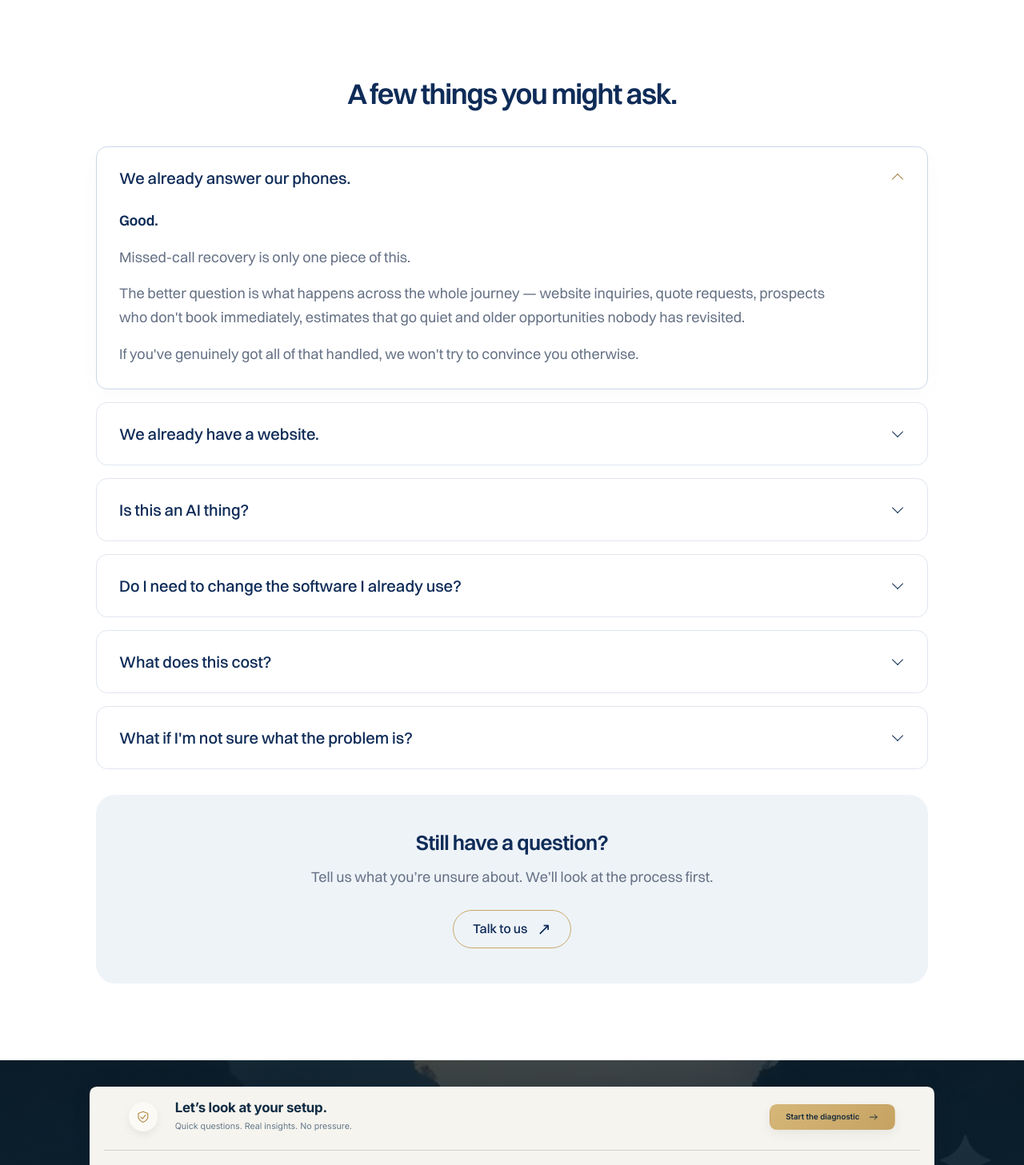
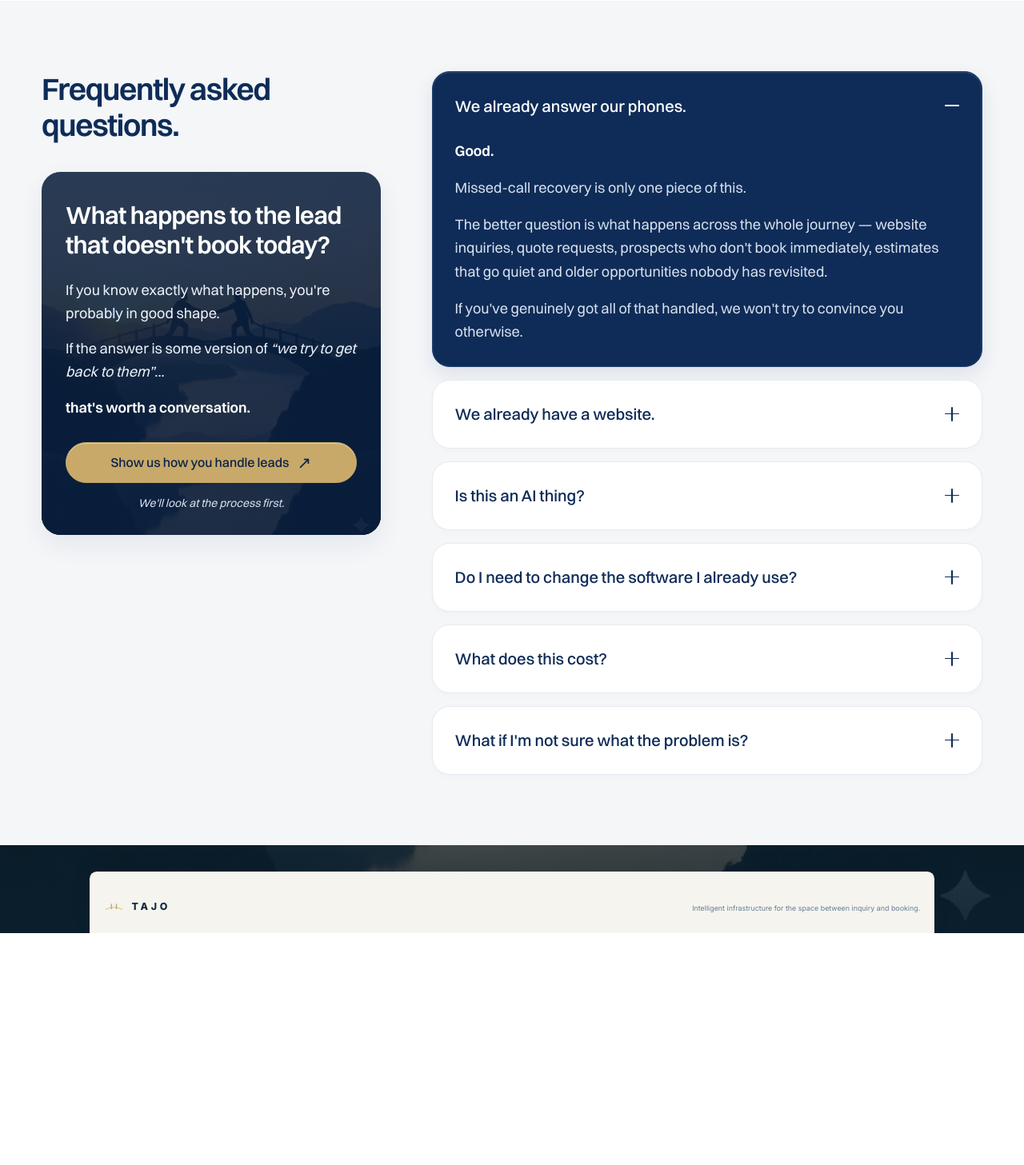
Before and after one commit to wh0isalfred/TAJO, a Next.js app: page / in a window 1280 px wide. Shown: the part 3660-5117 px from the top of the page at 80% size. After the commit the page ends 4827 px from the top, so only its background shows below. Built offline with nearby package versions, Linux system fonts and the light colour scheme.

Commit message:
feat: match FAQ reference and integrate image-backed lead CTA

```diff
--- a/app/faq.css
+++ b/app/faq.css
@@ -1,23 +1,35 @@
-.tajo-faq { padding:96px 0; background:#fff; scroll-margin-top:100px; }
-.tajo-faq-container { width:min(1040px,calc(100% - 104px)); margin:auto; }
-.tajo-faq h2 { text-align:center; margin-bottom:44px; }
-.tajo-faq-list { display:grid; gap:16px; }
-.tajo-faq-list details { border:1px solid #e0e6ee; border-radius:14px; background:white; transition:border-color 220ms ease,box-shadow 220ms ease; overflow:hidden; }
-.tajo-faq-list details[open] { border-color:#cbd8e7; box-shadow:0 8px 30px #0f2c5805; }
-.tajo-faq-list summary { display:flex; justify-content:space-between; align-items:center; gap:24px; min-height:76px; padding:24px 28px; list-style:none; font-size:20px; font-weight:500; line-height:1.45; cursor:pointer; transition:background 220ms ease; }
+.tajo-faq { padding:88px 0; background:#f4f6f8; scroll-margin-top:100px; }
+.tajo-faq-container { width:min(1320px,calc(100% - 104px)); margin:auto; display:grid; grid-template-columns:minmax(0,.8fr) minmax(0,1.3fr); gap:64px; align-items:start; }
+.tajo-faq-introduction { min-width:0; }
+.tajo-faq h2 { max-width:380px; margin-bottom:36px; font-size:clamp(32px,3vw,44px); }
+.tajo-faq-list { display:grid; gap:16px; min-width:0; }
+.tajo-faq-list details { border:1px solid #e6eaf0; border-radius:22px; background:white; box-shadow:0 3px 8px #0f2c5805; transition:background 250ms ease,border-color 250ms ease,box-shadow 250ms ease; overflow:hidden; }
+.tajo-faq-list details[open] { background:#0f2c58; color:white; border-color:#1c4373; box-shadow:inset 0 1px 2px #ffffff26,0 10px 24px #0f2c581a; }
+.tajo-faq-list summary { display:flex; justify-content:space-between; align-items:center; gap:24px; min-height:84px; padding:26px 28px; list-style:none; font-size:20px; font-weight:500; line-height:1.45; cursor:pointer; transition:background 220ms ease; }
 .tajo-faq-list summary::-webkit-details-marker { display:none; }
-.tajo-faq-list summary > span { width:10px; height:10px; flex:none; border-right:1.5px solid currentColor; border-bottom:1.5px solid currentColor; transform:rotate(45deg); transition:transform 250ms ease,color 250ms ease; margin:0 4px 5px; }
-.tajo-faq-list details[open] summary > span { transform:rotate(225deg); color:#a47f3e; margin-top:7px; }
-.tajo-faq-list summary:focus-visible { outline:3px solid #c8a96a; outline-offset:-5px; border-radius:13px; }
-.tajo-faq-answer { padding:0 28px 28px; max-width:940px; color:#657185; font-size:18px; line-height:1.65; }
+.tajo-faq-list summary > span { position:relative; width:18px; height:18px; flex:none; }
+.tajo-faq-list summary > span::before,.tajo-faq-list summary > span::after { content:''; position:absolute; background:currentColor; border-radius:2px; }
+.tajo-faq-list summary > span::before { width:18px; height:1.5px; left:0; top:8px; }
+.tajo-faq-list summary > span::after { height:18px; width:1.5px; top:0; left:8px; transition:transform 220ms ease; }
+.tajo-faq-list details[open] summary > span::after { transform:scaleY(0); }
+.tajo-faq-list summary:focus-visible { outline:3px solid #c8a96a; outline-offset:-5px; border-radius:21px; }
+.tajo-faq-answer { padding:0 28px 28px; color:#d8e2ee; font-size:18px; line-height:1.65; }
 .tajo-faq-answer p + p { margin-top:16px; }
-.tajo-faq-answer strong { color:#0f2c58; font-weight:600; }
+.tajo-faq-answer strong { color:white; font-weight:600; }
 .tajo-faq-list details[open] .tajo-faq-answer { animation:faq-answer-in 300ms ease both; }
-.tajo-faq-contact { background:#eef3f8; border-radius:24px; padding:44px 32px; margin-top:32px; text-align:center; }
-.tajo-faq-contact h3 { font-size:26px; font-weight:600; line-height:1.3; letter-spacing:-.5px; }
-.tajo-faq-contact p { color:#657185; font-size:18px; line-height:1.6; margin:12px auto 26px; }
-.tajo-faq-contact .tajo-section-button { border:1px solid #c8a96a; background:transparent; color:#0f2c58; }
+.tajo-faq-contact { position:relative; isolation:isolate; border-radius:24px; overflow:hidden; background:#0f2c58; color:white; box-shadow:0 12px 32px #0f2c5812; }
+.tajo-faq-contact-image { position:absolute; z-index:-2; inset:0; width:100%; height:100%; object-fit:cover; object-position:55% center; }
+.tajo-faq-contact::before { content:''; position:absolute; inset:0; z-index:-1; background:linear-gradient(180deg,rgba(9,31,62,.86),rgba(9,31,62,.92)); }
+.tajo-faq-contact-copy { padding:36px 30px 28px; }
+.tajo-faq-contact h3 { font-size:clamp(27px,2.4vw,34px); font-weight:600; line-height:1.2; letter-spacing:-.7px; margin-bottom:24px; }
+.tajo-faq-contact p { color:#edf2f8; font-size:18px; line-height:1.6; }
+.tajo-faq-contact p + p { margin-top:16px; }
+.tajo-faq-contact strong { color:white; font-weight:600; }
+.tajo-faq-contact .tajo-section-button { margin-top:28px; width:100%; padding:14px 18px; gap:10px; border:1px solid #c8a96a; background:#c8a96a; color:#0b2447; font-size:16px; box-shadow:inset 0 1px #ffffff66; }
+.tajo-faq-contact p.tajo-faq-contact-note { margin-top:14px; font-size:14px; text-align:center; color:#d9e3ef; }
 @keyframes faq-answer-in { from { opacity:0; transform:translateY(4px); } to { opacity:1; transform:translateY(0); } }
-@media (hover:hover) { .tajo-faq-list summary:hover { background:#f7f9fc; } .tajo-faq-contact .tajo-section-button:hover { background:#0f2c58; color:white; transform:translateY(-2px); } }
-@media (max-width:700px) { .tajo-faq { padding:60px 0; } .tajo-faq-container { width:calc(100% - 40px); } .tajo-faq h2 { margin-bottom:28px; } .tajo-faq-list { gap:12px; } .tajo-faq-list summary { padding:20px; min-height:68px; font-size:18px; gap:18px; } .tajo-faq-answer { padding:0 20px 24px; font-size:17px; } .tajo-faq-contact { padding:32px 22px; border-radius:20px; } .tajo-faq-contact h3 { font-size:24px; } }
-@media (prefers-reduced-motion:reduce) { .tajo-faq-list details, .tajo-faq-list summary, .tajo-faq-list summary > span { transition:none; } .tajo-faq-list details[open] .tajo-faq-answer { animation:none; } }
+@media (hover:hover) { .tajo-faq-list details:not([open]) summary:hover { background:#f9fbfd; } .tajo-faq-contact .tajo-section-button:hover { background:#dfc18b; transform:translateY(-2px); box-shadow:0 5px 14px #0002; } }
+@media (max-width:1100px) { .tajo-faq-container { gap:32px; grid-template-columns:minmax(0,.9fr) minmax(0,1.2fr); } .tajo-faq-contact-copy { padding:28px 24px; } .tajo-faq-list summary { padding:24px; font-size:19px; } .tajo-faq-answer { padding:0 24px 24px; font-size:17px; } }
+@media (max-width:850px) { .tajo-faq-container { grid-template-columns:1fr; grid-template-areas:'heading' 'questions' 'contact'; gap:28px; } .tajo-faq-introduction { display:contents; } .tajo-faq-introduction > div:first-child { grid-area:heading; } .tajo-faq h2 { margin:0; max-width:none; } .tajo-faq-list { grid-area:questions; } .tajo-faq-contact { grid-area:contact; } .tajo-faq-contact-copy { padding:36px; max-width:660px; } .tajo-faq-contact-image { object-position:center 38%; } .tajo-faq-contact .tajo-section-button { width:auto; } .tajo-faq-contact p.tajo-faq-contact-note { text-align:left; } }
+@media (max-width:700px) { .tajo-faq { padding:60px 0; } .tajo-faq-container { width:calc(100% - 40px); } .tajo-faq-list { gap:12px; } .tajo-faq-list details { border-radius:18px; } .tajo-faq-list summary { padding:22px 20px; min-height:76px; font-size:18px; gap:18px; } .tajo-faq-answer { padding:0 20px 24px; } .tajo-faq-contact-copy { padding:30px 24px; } .tajo-faq-contact h3 { font-size:30px; } .tajo-faq-contact .tajo-section-button { width:100%; } .tajo-faq-contact p.tajo-faq-contact-note { text-align:center; } }
+@media (prefers-reduced-motion:reduce) { .tajo-faq-list details, .tajo-faq-list summary, .tajo-faq-list summary > span::after { transition:none; } .tajo-faq-list details[open] .tajo-faq-answer { animation:none; } }
--- a/app/sections.css
+++ b/app/sections.css
@@ -114,13 +114,13 @@
 .tajo-fit-introduction > p { max-width:750px; font-size:20px; line-height:1.55; color:#657185; margin-top:18px; }
 .tajo-fit-columns { display:grid; grid-template-columns:1fr 1fr; gap:72px; margin-top:44px; }
 .tajo-fit-columns > div { position:relative; isolation:isolate; border-top:1px solid #dbe4ec; padding:24px 0; }
-.tajo-fit-columns > div::before { content:''; position:absolute; z-index:-1; inset:0 -16px -20px; pointer-events:none; background:radial-gradient(ellipse 70% 35% at 50% 65%,rgb(35 134 83 / 10%),rgb(35 134 83 / 3%) 50%,transparent 100%); }
-.tajo-fit-columns > div:last-child::before { background:radial-gradient(ellipse 70% 35% at 50% 65%,rgb(195 78 78 / 10%),rgb(195 78 78 / 3%) 50%,transparent 100%); }
+.tajo-fit-columns > div::before { content:''; position:absolute; z-index:-1; inset:0 -16px -20px; pointer-events:none; background:radial-gradient(ellipse 50% 42% at 50% 58%,rgb(35 134 83 / 20%),rgb(35 134 83 / 7%) 55%,transparent 100%); }
+.tajo-fit-columns > div:last-child::before { background:radial-gradient(ellipse 50% 42% at 50% 58%,rgb(195 78 78 / 20%),rgb(195 78 78 / 7%) 55%,transparent 100%); }
 .tajo-fit-columns h3 { font-size:24px; font-weight:600; line-height:1.3; letter-spacing:-.4px; margin-bottom:24px; }
 .tajo-fit-columns ul { display:grid; gap:22px; }
 .tajo-fit-columns li { display:flex; align-items:flex-start; gap:16px; font-size:19px; line-height:1.55; }
-.tajo-fit-columns li > span { flex-shrink:0; width:20px; font-size:22px; line-height:1.34; color:#238653; }
-.tajo-fit-columns > div:last-child li > span { color:#c34e4e; }
+.tajo-fit-columns li > span { flex-shrink:0; width:20px; font-size:22px; line-height:1.34; color:#16804b; font-weight:600; }
+.tajo-fit-columns > div:last-child li > span { color:#c13b3b; font-weight:600; }
 .tajo-fit-note { padding-top:28px; margin-top:42px; border-top:1px solid #e2e9ef; font-size:19px; line-height:1.5; font-weight:500; }
 @media (max-width:1100px) {
  .tajo-trust-message { padding:36px; }
--- a/components/ClosingSection.tsx
+++ b/components/ClosingSection.tsx
@@ -1,22 +1,9 @@
 import Brand from "./Brand";
-import Icon from "./Icon";
 export default function ClosingSection() {
   return (
       <div className="who section-dark">
         <div className="container">
         <div className="closing-panel">
-          <div className="closing-cta">
-            <span className="closing-emblem">
-              <Icon name="shield" />
-            </span>
-            <div>
-              <h2>Let’s look at your setup.</h2>
-              <p>Quick questions. Real insights. No pressure.</p>
-            </div>
-            <button className="button" type="button" data-diagnostic>
-              Start the diagnostic <Icon name="arrow" />
-            </button>
-          </div>
           <footer>
             <a href="#top" aria-label="TAJO home">
               <Brand />
--- a/components/FAQ.tsx
+++ b/components/FAQ.tsx
@@ -2,7 +2,20 @@ import SectionReveal from "./SectionReveal";
 export default function FAQ() {
   return <section id="faq" className="tajo-faq tajo-section" aria-labelledby="faq-heading">
     <SectionReveal><div className="tajo-faq-container">
-      <h2 id="faq-heading" data-reveal>A few things you might ask.</h2>
+      <div className="tajo-faq-introduction">
+        <div data-reveal><h2 id="faq-heading">Frequently asked questions.</h2></div>
+        <div className="tajo-faq-contact" data-reveal aria-labelledby="final-cta-heading">
+          <img className="tajo-faq-contact-image" src="/assets/old_assets/hero.webp" width="976" height="1103" loading="lazy" decoding="async" alt="" />
+          <div className="tajo-faq-contact-copy">
+            <h3 id="final-cta-heading">What happens to the lead that doesn't book today?</h3>
+            <p>If you know exactly what happens, you're probably in good shape.</p>
+            <p>If the answer is some version of <em>“we try to get back to them”</em>...</p>
+            <p><strong>that's worth a conversation.</strong></p>
+            <button type="button" className="tajo-section-button" data-diagnostic>Show us how you handle leads <span aria-hidden="true">↗</span></button>
+            <p className="tajo-faq-contact-note"><em>We'll look at the process first.</em></p>
+          </div>
+        </div>
+      </div>
       <div className="tajo-faq-list" data-reveal>
         <details name="tajo-faq" open>
           <summary>We already answer our phones.<span aria-hidden="true" /></summary>
@@ -24,7 +37,7 @@ export default function FAQ() {
           <div className="tajo-faq-answer"><p><strong>That's probably the best reason to talk.</strong></p><p>We'll walk through what currently happens when someone finds you, calls, submits an inquiry, asks for an estimate and doesn't book.</p><p>Usually the weak point becomes pretty obvious.</p></div>
         </details>
       </div>
-      <div className="tajo-faq-contact" data-reveal><h3>Still have a question?</h3><p>Tell us what you’re unsure about. We’ll look at the process first.</p><button type="button" className="tajo-section-button" data-diagnostic>Talk to us <span aria-hidden="true">↗</span></button></div>
+
     </div></SectionReveal>
   </section>;
 }
```
Also changed, not shown: 1 other file (tests, documents, lock files or other folders).
